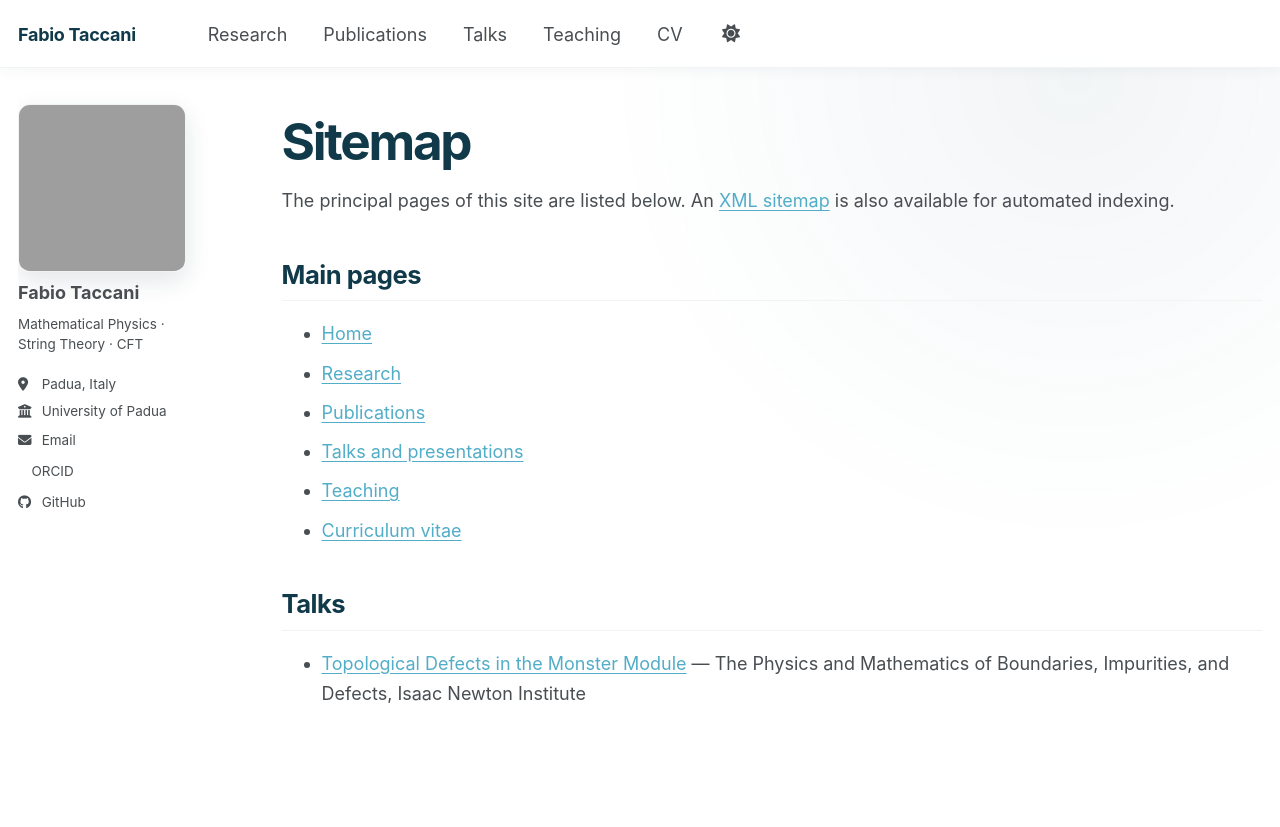
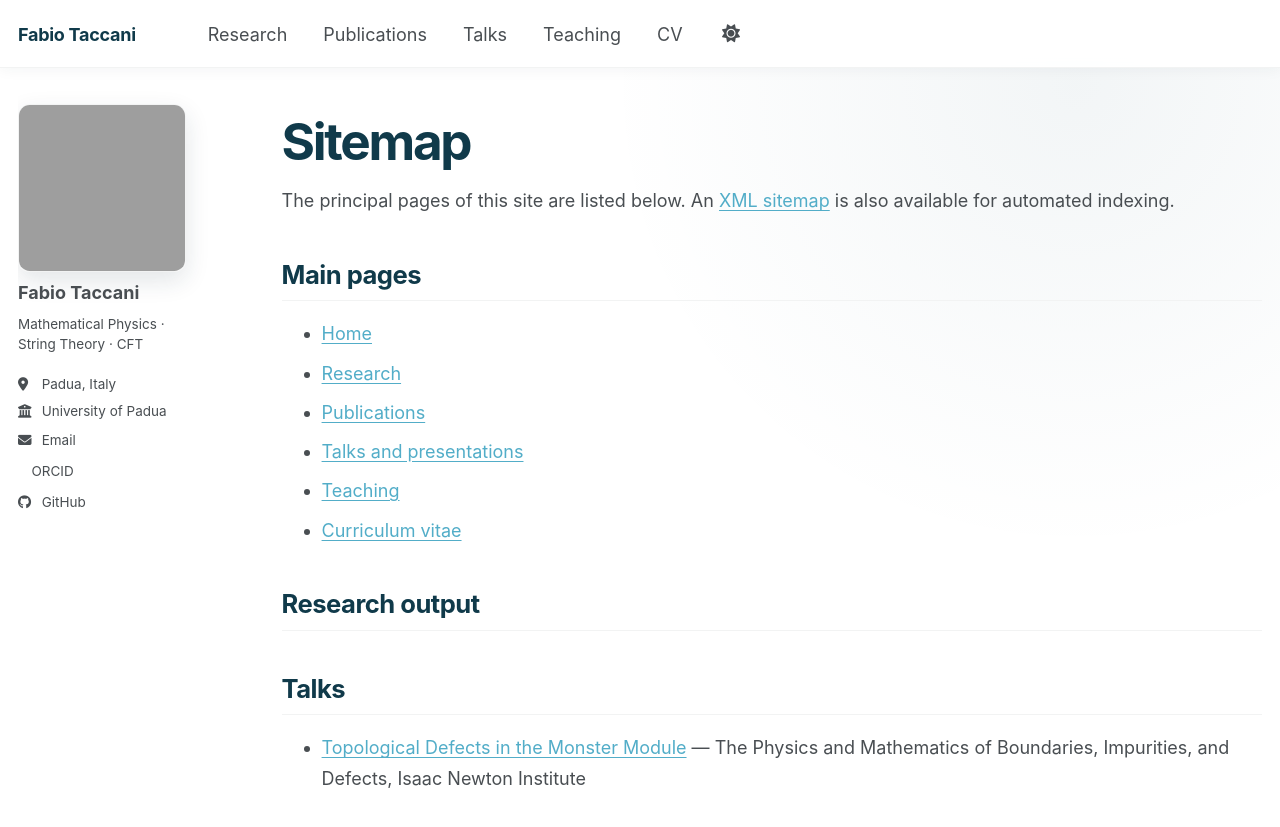
Before and after one commit to FabioTaccani/FabioTaccani.github.io, a Jekyll site: the page built from _pages/sitemap.md, in a window 1280 px wide. Shown: the top 827 px of the page. Built offline with Jekyll 4.4.1, drawn with Linux system fonts in a browser that asks for light colours; a style sheet for code colours, icons or effects is not loaded.

Commit message:
Restore manuscript entry in sitemap

```diff
--- a/_pages/sitemap.md
+++ b/_pages/sitemap.md
@@ -18,6 +18,12 @@ The principal pages of this site are listed below. An
 - [Curriculum vitae](/cv/)
 
 
+## Research output
+
+{% for post in site.publications reversed %}
+- [{{ post.title }}]({{ post.url }}) — {{ post.status | default: "Publication" }}
+{% endfor %}
+
 ## Talks
 
 {% for post in site.talks reversed %}
```
